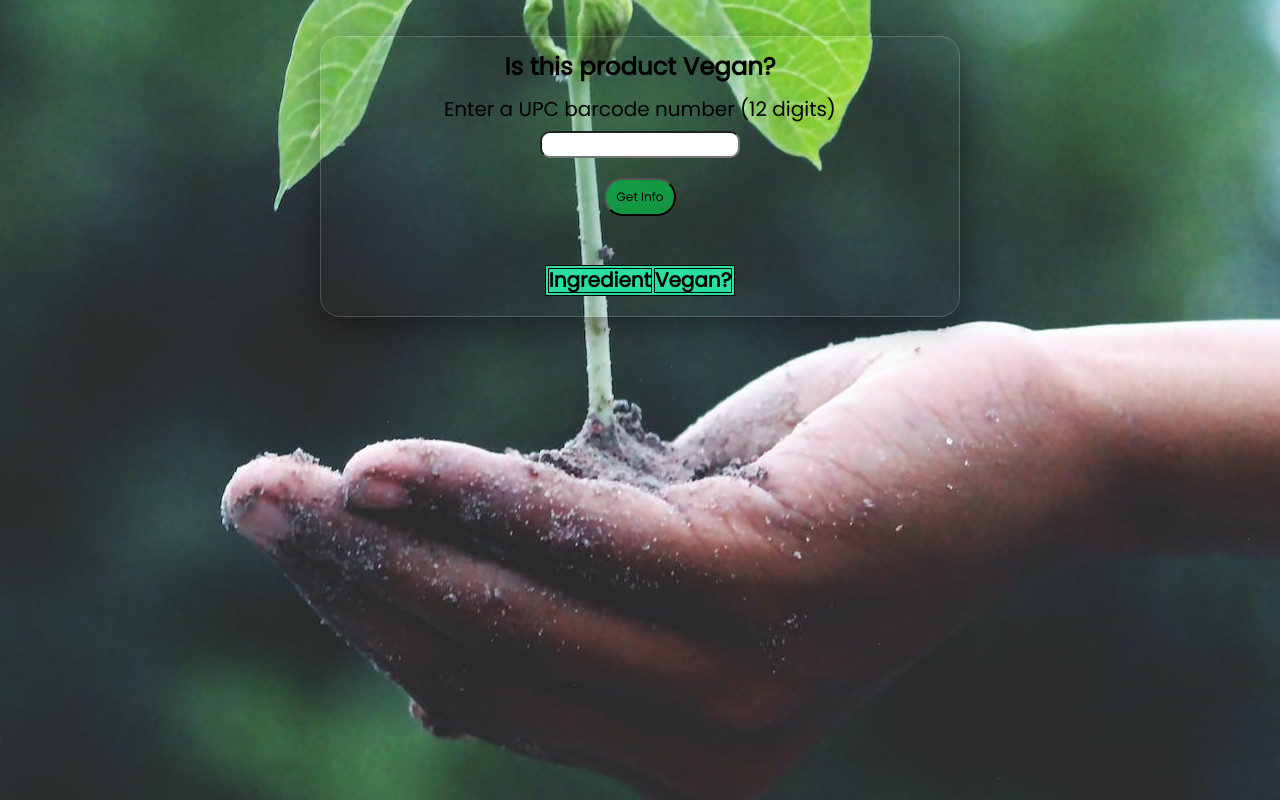
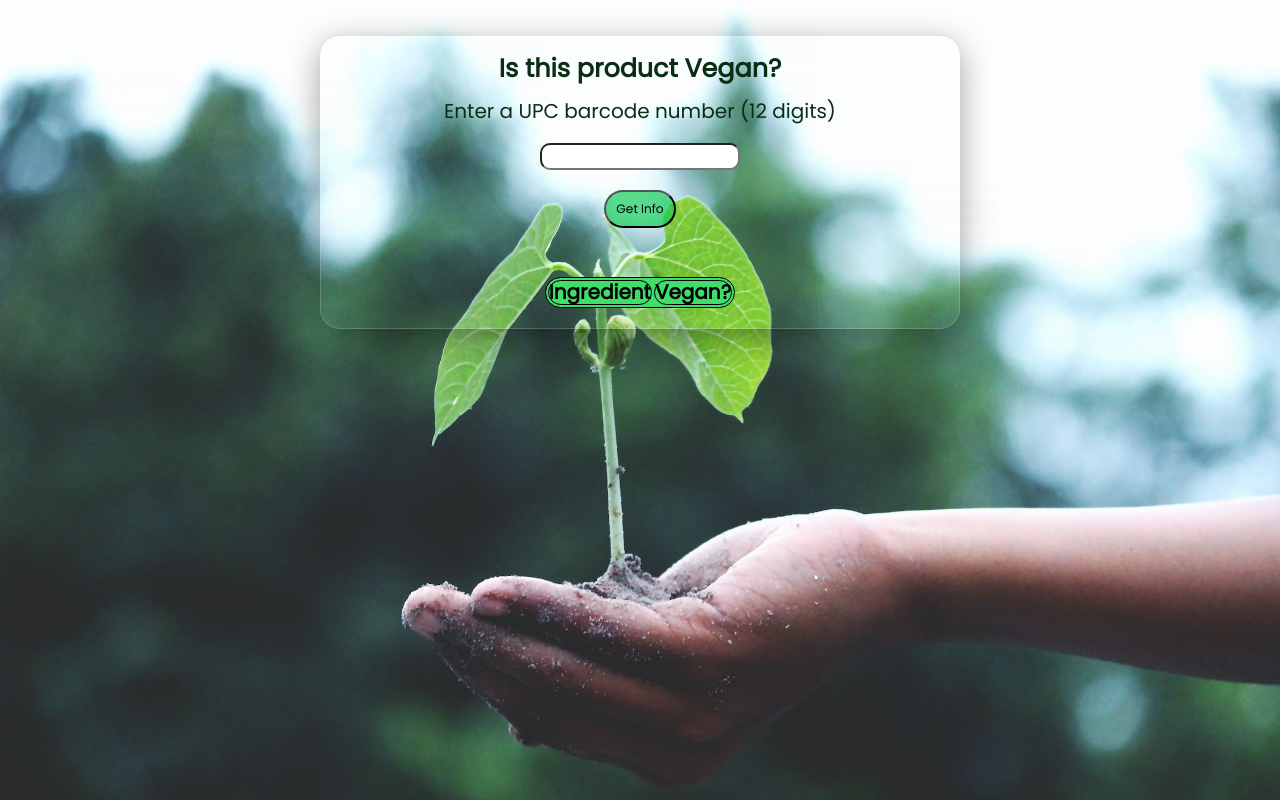
Before and after one commit to deesclouds/is-this-vegan, a plain HTML site: page index.html in a window 1280 px wide. Drawn offline with Linux system fonts and the light colour scheme.

Commit message:
add container around heading, add styling to header and label, fix background movements when additional items are added to the table container from the api requests, rounded table container and updated some minor color changes

```diff
--- a/css/style.css
+++ b/css/style.css
@@ -8,28 +8,19 @@
 }
 /* Base Styles */
 h1{
-    font-size: 3em;
-    margin: 0.67em, 0;
+    font-size: 5em;
+    color: rgb(10 45 22);
+    /* margin: 0.67em, 0; */
 }
 body {
     background-image: url('../images/background1.jpeg');
-    background-position: center;
-    /* background: hsla(191, 88%, 81%, 1);
-
-    background: radial-gradient(circle, hsla(191, 88%, 81%, 1) 0%, hsla(260, 72%, 82%, 1) 75%, hsla(247, 73%, 69%, 1) 100%);
-
-    background: -moz-radial-gradient(circle, hsla(191, 88%, 81%, 1) 0%, hsla(260, 72%, 82%, 1) 75%, hsla(247, 73%, 69%, 1) 100%);
-
-    background: -webkit-radial-gradient(circle, hsla(191, 88%, 81%, 1) 0%, hsla(260, 72%, 82%, 1) 75%, hsla(247, 73%, 69%, 1) 100%);
-
-    filter: progid: DXImageTransform.Microsoft.gradient( startColorstr="#A4E9F9", endColorstr="#C5AEF2", GradientType=1 );
-
-filter: progid: DXImageTransform.Microsoft.gradient( startColorstr="#DDB4F6", endColorstr="#8DD0FC", GradientType=1 ); */
+    background-position: initial;
+    background-size: cover;
+    background-repeat: no-repeat;
     text-align: center;
     font-size: 1.3rem;
     font-family: 'Merriweather', serif, sans-serif;
     font-family: 'Poppins', sans-serif;
-    height: 150vh,
 }
 
 /* Container */
@@ -66,6 +57,7 @@ button {
 }
 label{
     font-size: 2rem;
+    color: rgb(10 45 22);
 }
 img {
     max-height: 300px;
@@ -75,12 +67,13 @@ h2{
 }
 #ingredient-table{
      /* background: rgb(11 156 61 / 63%); */
-    background:hsl(159deg 75% 52%) -19%;
+    background:hsl(136deg 70% 56%)-19%;
 }
 table, th, td {
     margin: 20px auto;
     border: 1px solid;
     font-size: 2rem;
+    border-radius: 16px;
 }
 
 .non-veg-item{
--- a/index.html
+++ b/index.html
@@ -17,12 +17,13 @@
 
     <body>
         <div class="container glass">
+            <div class="heading-container">
             <h1>Is this product Vegan?</h1>
         <label for="barcode">Enter a UPC barcode number (12 digits)</label>
+    </div>
         <br>
         <input type="number" name="barcode" id="barcode">
         <button type="button">Get Info</button>
-
         <img id="product-img" src="">
         <h2 id="product-name"></h2>
         <table id="ingredient-table">
```
